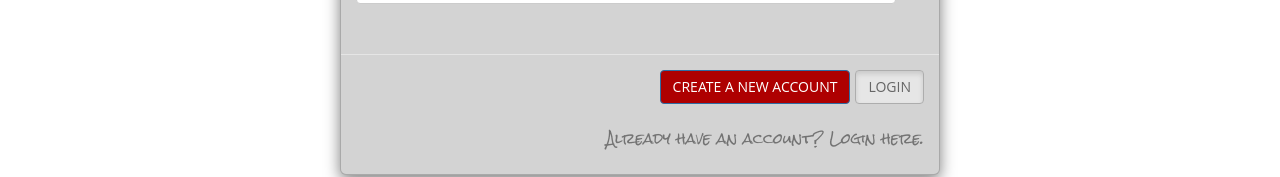
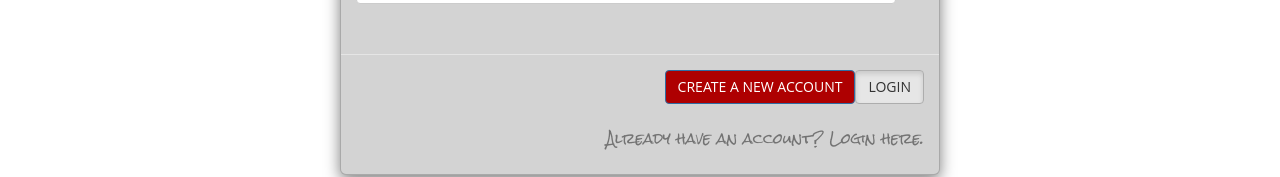
Before and after one commit to llwashburn/Final-Project, a React (Create React App) app in the folder client/: page /signup in a window 1280 px wide. Shown: the part 331-508 px from the top of the page. Built offline with nearby package versions, Linux system fonts and the light colour scheme.

Commit message:
formworking

```diff
--- a/client/src/components/LoginForm.js
+++ b/client/src/components/LoginForm.js
@@ -26,7 +26,7 @@ const LoginForm = ({
 
 <Modal.Body>
 <FormGroup>
-    <form action = "/"onSubmit = {onSubmit}>
+    <form action = "/">
     {successMessage && < p className = "success-message" > {successMessage} </p>}
     {errors.summary && < p className = "error-message" > {errors.summary} </p>}
 
@@ -55,9 +55,9 @@ value = {user.password}
 </Modal.Body>
 
 <Modal.Footer>
-<Button bsStyle="large" type="submit" label="login">CLOSE</Button>
-<Button bsStyle="large" type="submit" label="login">LOGIN</Button>
-<Button bStyle="large" type="submit" label="login" >SIGN UP</Button>
+<Button bsstyle="primary" type="button" label="close">CLOSE</Button>
+<Button bsstyle="primary" type="submit" label="login" onClick={onSubmit}>LOGIN</Button>
+<Link to={"/signUp"}><Button bstyle="primary" type="button" label="signup">SIGN UP</Button></Link>
 </Modal.Footer>
 </Modal.Dialog>
 </div>
--- a/client/src/components/SignUpForm.js
+++ b/client/src/components/SignUpForm.js
@@ -26,7 +26,7 @@ const SignUpForm = ({
 <Modal.Body>
 
 <FormGroup>
-<form action="/" onSubmit={onSubmit}>
+<form action="/">
 {errors.summary && <p className="error-message">{errors.summary}</p>}
 <div className="field-line">
 <FormControl
@@ -67,18 +67,15 @@ value={user.password}
 </FormGroup>
 </Modal.Body>
 <Modal.Footer>
-    <Button bsStyle="primary" type="submit">CREATE A NEW ACCOUNT</Button>
-   <Button bsStyle="default" active type="submit"><Link to={"/loginpage"}>LOGIN</Link></Button>
+    <Button bsStyle="primary" type="submit"  onClick={onSubmit}>CREATE A NEW ACCOUNT</Button>
+   <Link to ={"/login"}><Button bsStyle="default" active type="submit">LOGIN</Button></Link>
    <br/>
   <br/>
     <HelpBlock>Already have an account? Login here.</HelpBlock>
 </Modal.Footer>
 
+</Modal.Dialog>
 
-
-
-
-</Modal.Dialog>
 </div>
 </div>
 
--- a/client/src/pages/SignupPage.js
+++ b/client/src/pages/SignupPage.js
@@ -27,7 +27,6 @@ class SignUpPage extends React.Component {
     processForm = event => {
         // prevent default action. in this case, action is the form submission event
         event.preventDefault();
-
         // create a string for an HTTP body message
         const {
             name,
```
